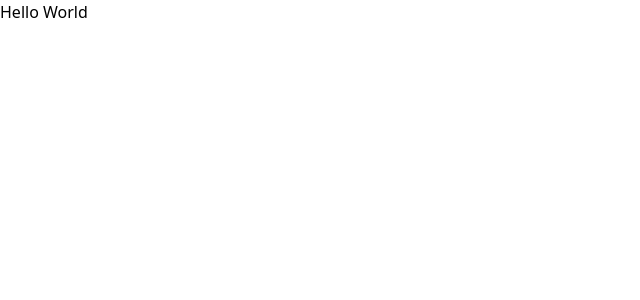
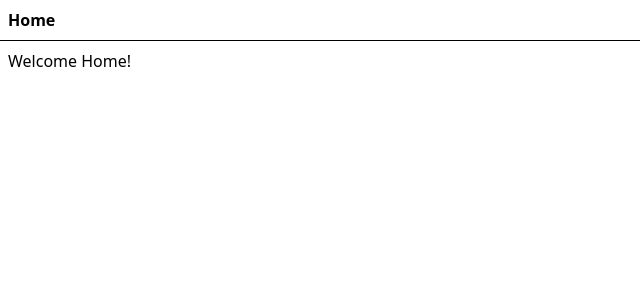
Before and after one commit to ShayokhShorfuddin/future-first-design, a React (Vite) app: page / in a window 1280 px wide. Shown: the top 300 px of the page, without its empty margins (0-640 px from the left). Built offline with nearby package versions, Linux system fonts and the light colour scheme.

Commit message:
setup Tanstack Router

```diff
--- a/package.json
+++ b/package.json
@@ -18,6 +18,7 @@
   },
   "devDependencies": {
     "@eslint/js": "^9.21.0",
+    "@tanstack/react-router-devtools": "^1.114.34",
     "@tanstack/router-plugin": "^1.114.34",
     "@types/react": "^19.0.10",
     "@types/react-dom": "^19.0.4",
--- a/src/App.tsx
+++ /dev/null
@@ -1,3 +0,0 @@
-export default function App() {
-	return <p>Hello World</p>;
-}
--- a/src/main.tsx
+++ b/src/main.tsx
@@ -1,11 +1,20 @@
+import { RouterProvider, createRouter } from "@tanstack/react-router";
 import { StrictMode } from "react";
 import { createRoot } from "react-dom/client";
-import App from "./App.tsx";
 import "./index.css";
+
+import { routeTree } from "./routeTree.gen";
+const router = createRouter({ routeTree });
+
+declare module "@tanstack/react-router" {
+	interface Register {
+		router: typeof router;
+	}
+}
 
 // biome-ignore lint/style/noNonNullAssertion: <explanation>
 createRoot(document.getElementById("root")!).render(
 	<StrictMode>
-		<App />
+		<RouterProvider router={router} />
 	</StrictMode>,
 );
--- /dev/null
+++ b/src/routeTree.gen.ts
@@ -0,0 +1,88 @@
+/* eslint-disable */
+
+// @ts-nocheck
+
+// noinspection JSUnusedGlobalSymbols
+
+// This file was automatically generated by TanStack Router.
+// You should NOT make any changes in this file as it will be overwritten.
+// Additionally, you should also exclude this file from your linter and/or formatter to prevent it from being checked or modified.
+
+// Import Routes
+
+import { Route as rootRoute } from './routes/__root'
+import { Route as IndexImport } from './routes/index'
+
+// Create/Update Routes
+
+const IndexRoute = IndexImport.update({
+  id: '/',
+  path: '/',
+  getParentRoute: () => rootRoute,
+} as any)
+
+// Populate the FileRoutesByPath interface
+
+declare module '@tanstack/react-router' {
+  interface FileRoutesByPath {
+    '/': {
+      id: '/'
+      path: '/'
+      fullPath: '/'
+      preLoaderRoute: typeof IndexImport
+      parentRoute: typeof rootRoute
+    }
+  }
+}
+
+// Create and export the route tree
+
+export interface FileRoutesByFullPath {
+  '/': typeof IndexRoute
+}
+
+export interface FileRoutesByTo {
+  '/': typeof IndexRoute
+}
+
+export interface FileRoutesById {
+  __root__: typeof rootRoute
+  '/': typeof IndexRoute
+}
+
+export interface FileRouteTypes {
+  fileRoutesByFullPath: FileRoutesByFullPath
+  fullPaths: '/'
+  fileRoutesByTo: FileRoutesByTo
+  to: '/'
+  id: '__root__' | '/'
+  fileRoutesById: FileRoutesById
+}
+
+export interface RootRouteChildren {
+  IndexRoute: typeof IndexRoute
+}
+
+const rootRouteChildren: RootRouteChildren = {
+  IndexRoute: IndexRoute,
+}
+
+export const routeTree = rootRoute
+  ._addFileChildren(rootRouteChildren)
+  ._addFileTypes<FileRouteTypes>()
+
+/* ROUTE_MANIFEST_START
+{
+  "routes": {
+    "__root__": {
+      "filePath": "__root.tsx",
+      "children": [
+        "/"
+      ]
+    },
+    "/": {
+      "filePath": "index.tsx"
+    }
+  }
+}
+ROUTE_MANIFEST_END */
--- /dev/null
+++ b/src/routes/__root.tsx
@@ -0,0 +1,19 @@
+import { Link, Outlet, createRootRoute } from "@tanstack/react-router";
+import { TanStackRouterDevtools } from "@tanstack/react-router-devtools";
+
+export const Route = createRootRoute({
+	component: () => (
+		<>
+			<div className="p-2 flex gap-2">
+				<Link to="/" className="[&.active]:font-bold">
+					Home
+				</Link>{" "}
+			</div>
+
+			<hr />
+
+			<Outlet />
+			<TanStackRouterDevtools />
+		</>
+	),
+});
--- /dev/null
+++ b/src/routes/index.tsx
@@ -0,0 +1,13 @@
+import { createFileRoute } from "@tanstack/react-router";
+
+export const Route = createFileRoute("/")({
+	component: Index,
+});
+
+function Index() {
+	return (
+		<div className="p-2">
+			<h3>Welcome Home!</h3>
+		</div>
+	);
+}
--- a/vite.config.ts
+++ b/vite.config.ts
@@ -4,5 +4,5 @@
 import { defineConfig } from 'vite'
 
 export default defineConfig({
-  plugins: [react(), tailwindcss(), TanStackRouterVite({ target: 'react', autoCodeSplitting: true })],
+  plugins: [TanStackRouterVite({ target: 'react', autoCodeSplitting: true }), react(), tailwindcss()],
 })
```
Also changed, not shown: 1 other file (tests, documents, lock files or other folders).
